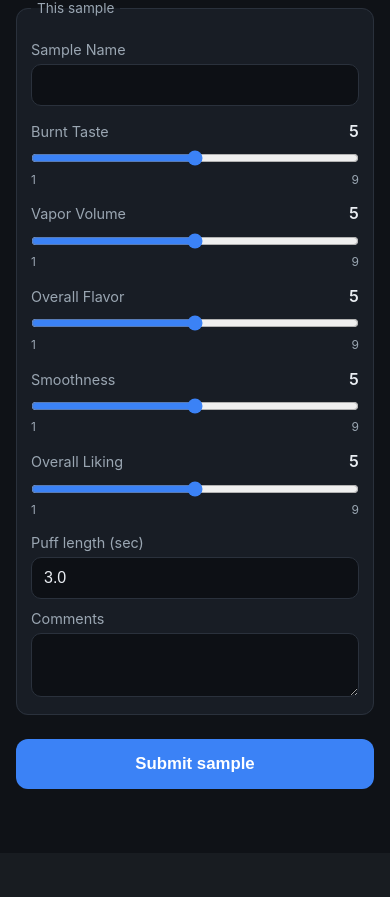
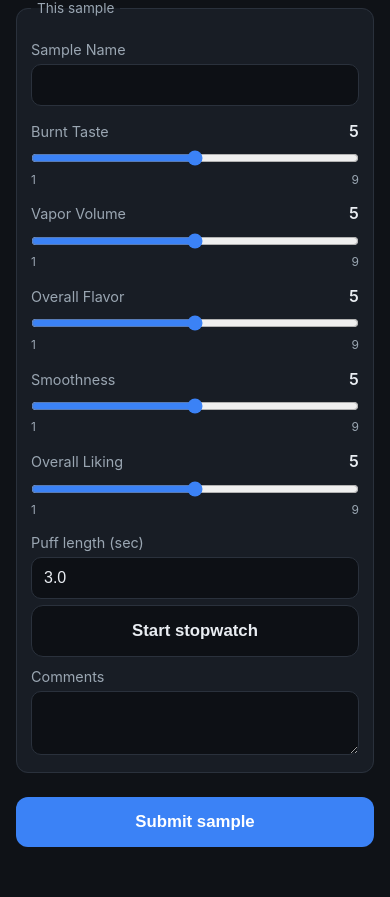
Before and after one commit to acbecquet/DataViewer-Enterprise, a Flask app: page / in a window 390 px wide. Shown: the part 510-1407 px from the top of the page. Before the commit the page ends 1299 px from the top, so only its background shows below. Run offline with Flask 3, Linux system fonts and the light colour scheme; some libraries are stand-ins or nearby versions.

Commit message:
feat(sensory-collect): puff stopwatch on the phone form (Start/Stop fills puff length) (DATAVIEWER-11)
Mirrors the desktop SampleCard stopwatch: tap Start for a live readout, tap Stop to
fill Puff length with the elapsed seconds, clamped to [0.1,60]s at 1 decimal. Pure
front-end JS; no backend/DB/endpoint change. (Media/Test/Sample dropdowns declined
to avoid public enumeration of the test catalog on the anonymous form.)

Co-Authored-By: Claude Opus 4.8 <noreply@anthropic.com>

```diff
--- a/deploy/sensory-collect/templates/form.html
+++ b/deploy/sensory-collect/templates/form.html
@@ -33,6 +33,10 @@
              font-weight:600; color:#fff; background:var(--accent); border:none;
              border-radius:12px; -webkit-tap-highlight-color:transparent; }
     button:disabled { opacity:0.55; }
+    button.secondary { background:#0d1015; color:var(--fg); border:1px solid var(--line);
+                       margin-top:6px; }
+    button.secondary.running { background:var(--err); color:#fff; border:none;
+                               font-variant-numeric:tabular-nums; }
     #status { margin:14px 0 0; padding:12px 14px; border-radius:10px; display:none;
               font-size:0.95rem; }
     #status.ok  { display:block; background:rgba(31,157,85,0.15); color:#6ee7a8;
@@ -88,6 +92,7 @@
       <label for="puff_length_sec">Puff length (sec)</label>
       <input type="number" id="puff_length_sec" name="puff_length_sec"
              min="0" step="0.1" value="3.0">
+      <button type="button" id="sw-btn" class="secondary">Start stopwatch</button>
 
       <label for="comments">Comments</label>
       <textarea id="comments" name="comments"></textarea>
@@ -114,7 +119,32 @@
   function regenUid() { document.getElementById("sample_uid").value = newUid(); }
   regenUid();   // first sample gets a uid up front
 
+  // Puff stopwatch -- mirrors the desktop SampleCard: tap Start for a live readout,
+  // tap Stop to fill Puff length with the elapsed seconds, clamped to [0.1, 60] (1 dp).
+  var swBtn = document.getElementById("sw-btn");
+  var swStartMs = 0, swTimer = null;
+  function swStop(commit) {
+    if (swTimer) { clearInterval(swTimer); swTimer = null; }
+    swBtn.classList.remove("running");
+    swBtn.textContent = "Start stopwatch";
+    if (commit) {
+      var s = Math.min(60, Math.max(0.1, (performance.now() - swStartMs) / 1000));
+      document.getElementById("puff_length_sec").value = s.toFixed(1);
+    }
+  }
+  swBtn.addEventListener("click", function () {
+    if (swTimer) { swStop(true); return; }          // running -> stop + fill puff length
+    swStartMs = performance.now();                   // idle -> start
+    swBtn.classList.add("running");
+    swBtn.textContent = "Stop (0.0s)";
+    swTimer = setInterval(function () {
+      var e = (performance.now() - swStartMs) / 1000;
+      swBtn.textContent = "Stop (" + e.toFixed(1) + "s)";
+    }, 100);
+  });
+
   function resetSampleOnly() {
+    swStop(false);   // cancel a running stopwatch without overwriting the reset value
     document.getElementById("sample_name").value = "";
     document.getElementById("comments").value = "";
     document.getElementById("puff_length_sec").value = "3.0";
```
